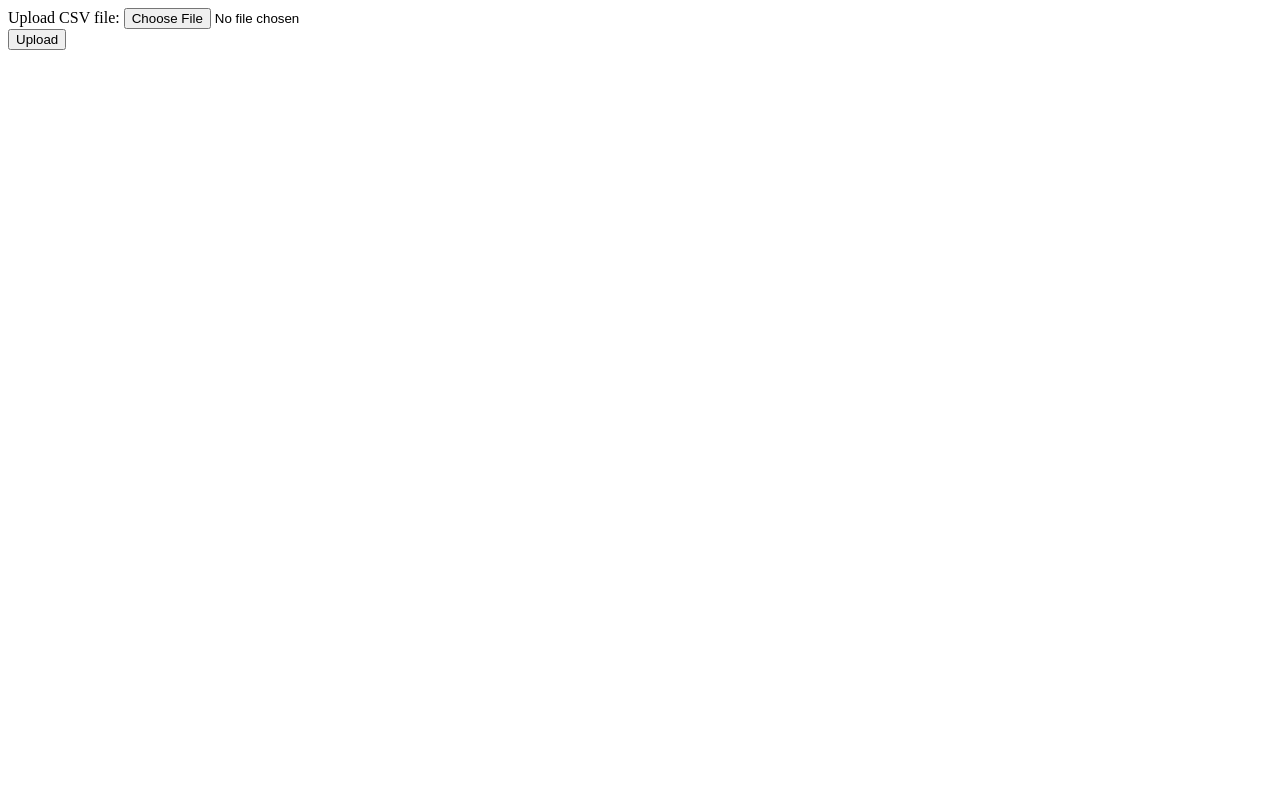
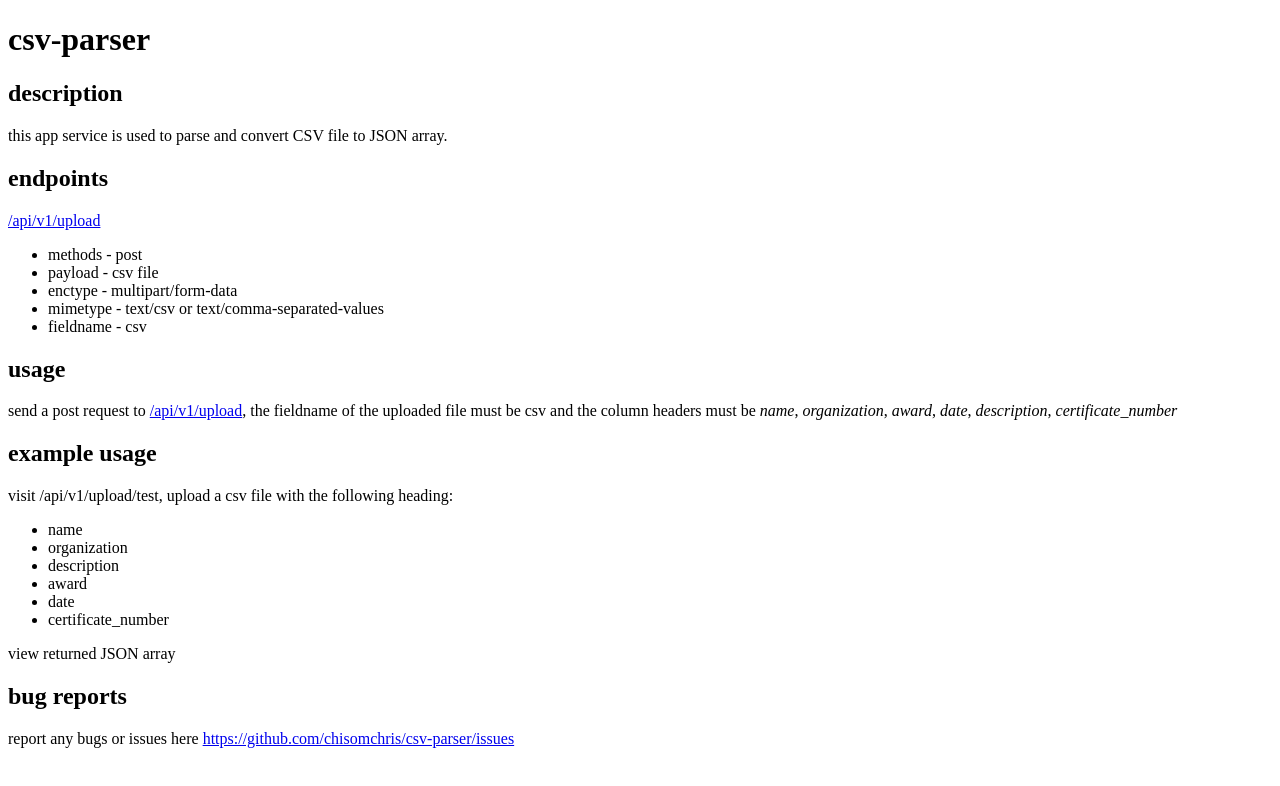
Before and after one commit to chisomchris/csv-parser, a website: page index.html in a window 1280 px wide. Drawn offline with Linux system fonts and the light colour scheme.

Commit message:
added documentation

```diff
--- a/index.html
+++ b/index.html
@@ -7,10 +7,49 @@
     <title>CSV converter Documentation</title>
 </head>
 <body>
-    <form action="/api/v1/upload" enctype="multipart/form-data" method="POST">
-        <span>Upload CSV file:</span>
-        <input type="file" name="csv" required> <br>
-        <input type="submit" value="Upload">
-    </form>
+<main>
+<h1>csv-parser</h1>
+
+<h2>description</h2>
+
+<p>this app service is used to parse and convert CSV file to JSON array.</p>
+
+<h2>endpoints</h2>
+
+<a href="https://talented-sock-jay.cyclic.app/api/v1/upload" target= "_blank">/api/v1/upload</a>
+
+<ul>
+<li>methods - post</li>
+<li>payload - csv file</li>
+<li>enctype - multipart/form-data</li>
+<li>mimetype - text/csv or text/comma-separated-values</li>
+<li>fieldname - csv</li>
+</ul>
+
+<h2>usage</h2>
+
+<p>send a post request to <a href="https://talented-sock-jay.cyclic.app/api/v1/upload" target= "_blank">/api/v1/upload</a>, the fieldname of the uploaded file must be csv and the column headers must be <em>name</em>, <em>organization</em>, <em>award</em>,<em> date</em>, <em>description</em>, <em>certificate_number</em>
+</p>
+
+<h2>example usage</h2>
+
+<p>visit /api/v1/upload/test, upload a csv file with the following heading:</p>
+<ul>
+<li> name </li>
+<li>organization</li>
+<li>description</li>
+<li>award</li>
+<li>date</li>
+<li>certificate_number</li>
+</ul>
+<p>view returned JSON array</p>
+
+<h2>bug reports</h2>
+
+<p>report any bugs or issues here
+<a href= "https://github.com/chisomchris/csv-parser/issues
+ " target= "_blank">https://github.com/chisomchris/csv-parser/issues</a>
+</p>
+</main>
 </body>
 </html>
--- a/index.js
+++ b/index.js
@@ -1,5 +1,4 @@
 const express = require('express');
-const {v4 : uuid } = require('uuid')
 const fs = require('fs')
 const csvRoute = require('./router')
 const cors = require('cors')
```
